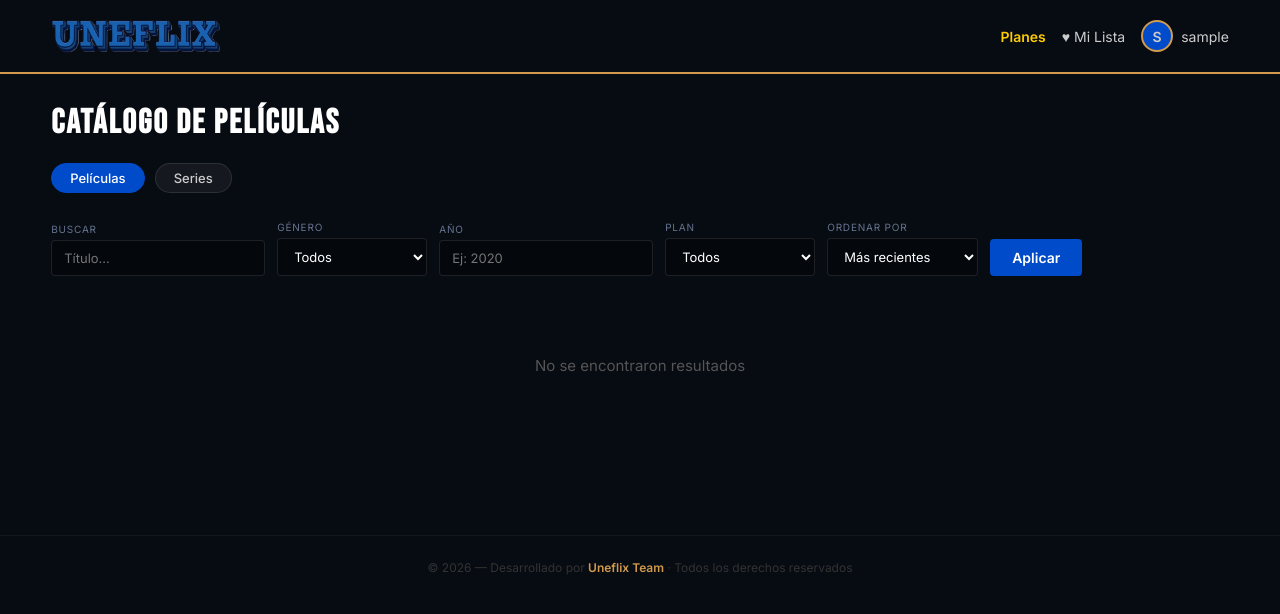
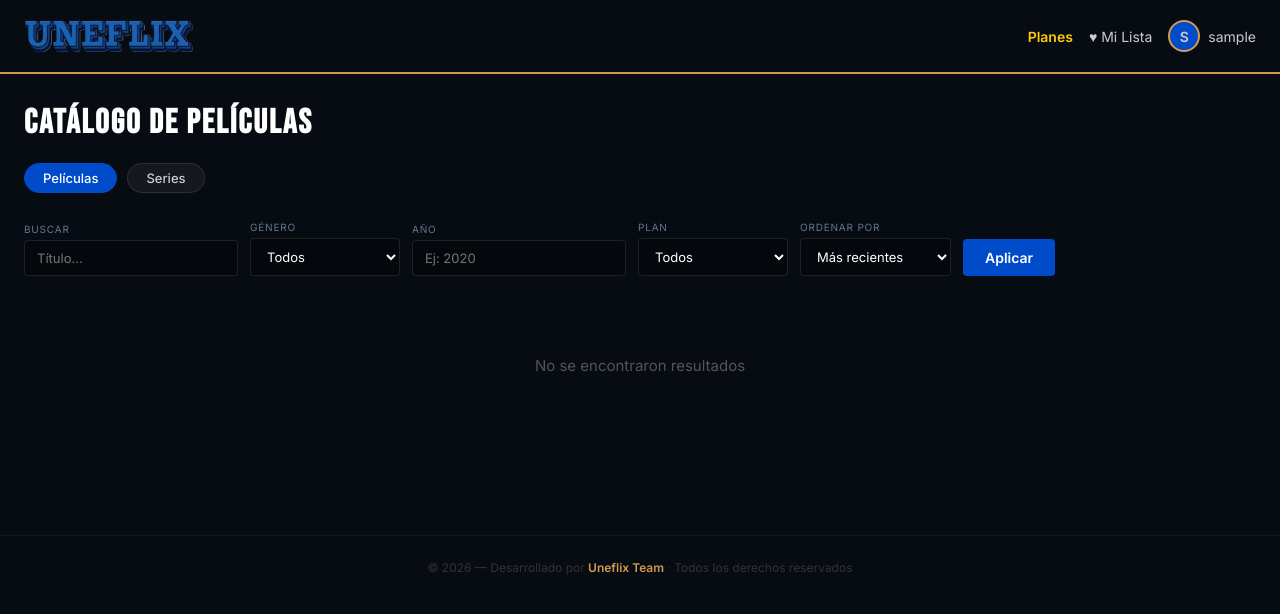
Before and after one commit to carlosalsa-py/uneflix2, a Django app: page /catalogo/movie/ in a window 1280 px wide. Shown: the top 614 px of the page. Run offline with Django 5.2, Linux system fonts and the light colour scheme; the visitor is signed in with stand-in values (Sample User, id 1); data that the repository does not hold is empty; parts of the project's set-up code (start-up, migrations or seed data) failed here and were passed over.

Commit message:
style: centra el contenido con ancho maximo via --gutter
Todas las paginas full-width (home, catalogo, detail, membresias,
watchlist, perfil, player, episode_player) pasan de un padding lateral
fijo del 4% a una variable --gutter = max(24px, calc((100% - 1280px)/2)).

Efecto: en pantallas anchas el contenido queda topado a 1280px y
centrado; en pantallas chicas mantiene 24px de aire a los lados. Nav y
secciones se alinean a la misma columna. Las paginas de card centrada
(login, register, pago, perfil_editar, terms) ya lograban esto con su
max-width, no se tocan.

Co-Authored-By: Claude Opus 4.8 <noreply@anthropic.com>

```diff
--- a/movies/templates/movies/catalogo.html
+++ b/movies/templates/movies/catalogo.html
@@ -9,6 +9,7 @@
     <link href="https://fonts.googleapis.com/css2?family=Bebas+Neue&family=Inter:wght@300;400;500;600&display=swap" rel="stylesheet">
     <style>
         :root {
+            --gutter: max(24px, calc((100% - 1280px - 4cm) / 2));
             --bg-dark: #070b12;
             --card-bg: #101726;
             --unefa-blue: #004bca;
@@ -24,7 +25,7 @@
         nav {
             background: var(--bg-dark);
             border-bottom: 2px solid var(--unefa-bronze);
-            padding: 16px 4%;
+            padding: 16px var(--gutter);
             display: flex;
             justify-content: space-between;
             align-items: center;
@@ -36,11 +37,11 @@
         .nav-links a.active { color: var(--unefa-yellow); font-weight: 600; }
 
         /* HEADER DEL CATÁLOGO */
-        .catalog-header { padding: 28px 4% 8px; }
+        .catalog-header { padding: 28px var(--gutter) 8px; }
         .catalog-header h1 {
             font-family: 'Bebas Neue', sans-serif; font-size: 34px; letter-spacing: 2px;
         }
-        .catalog-tabs { display: flex; gap: 10px; padding: 12px 4% 0; }
+        .catalog-tabs { display: flex; gap: 10px; padding: 12px var(--gutter) 0; }
         .catalog-tabs a {
             text-decoration: none; font-size: 13px; font-weight: 500; color: #ccc;
             background: rgba(255,255,255,0.06); border: 1px solid rgba(255,255,255,0.1);
@@ -53,7 +54,7 @@
         /* FORM DE FILTROS */
         .filters {
             display: flex; flex-wrap: wrap; gap: 12px; align-items: flex-end;
-            padding: 20px 4%; margin-top: 8px;
+            padding: 20px var(--gutter); margin-top: 8px;
         }
         .filters .field { display: flex; flex-direction: column; gap: 5px; }
         .filters label {
@@ -74,8 +75,8 @@
         .filters .btn-apply:hover { background: var(--unefa-bronze); color: black; }
 
         /* GRID DE CARDS (mismas clases que home) */
-        .section-title { font-family: 'Bebas Neue', sans-serif; font-size: 22px; letter-spacing: 2px; padding: 0 4% 16px; color: #e5e5e5; }
-        .movies-grid { display: grid; grid-template-columns: repeat(auto-fill, minmax(160px, 1fr)); gap: 16px; padding: 0 4% 60px; }
+        .section-title { font-family: 'Bebas Neue', sans-serif; font-size: 22px; letter-spacing: 2px; padding: 0 var(--gutter) 16px; color: #e5e5e5; }
+        .movies-grid { display: grid; grid-template-columns: repeat(auto-fill, minmax(160px, 1fr)); gap: 16px; padding: 0 var(--gutter) 60px; }
         .movie-card { cursor: pointer; transition: transform 0.3s; position: relative; }
         .movie-card:hover { transform: scale(1.06); z-index: 10; }
         .movie-card img { width: 100%; aspect-ratio: 2/3; object-fit: cover; border-radius: 6px; box-shadow: 0 6px 20px rgba(0,0,0,0.6); display: block; }
--- a/movies/templates/movies/episode_player.html
+++ b/movies/templates/movies/episode_player.html
@@ -9,6 +9,7 @@
     <link href="https://fonts.googleapis.com/css2?family=Bebas+Neue&family=Inter:wght@300;400;500;600&display=swap" rel="stylesheet">
     <style>
         :root {
+            --gutter: max(24px, calc((100% - 1280px - 4cm) / 2));
             --bg-dark: #070b12;
             --unefa-blue: #004bca;
             --unefa-bronze: #d19a4e;
@@ -27,7 +28,7 @@
 
         nav {
             background: rgba(7,11,18,0.95);
-            padding: 14px 4%;
+            padding: 14px var(--gutter);
             display: flex;
             align-items: center;
             gap: 20px;
@@ -70,7 +71,7 @@
             flex-direction: column;
             align-items: center;
             justify-content: center;
-            padding: 20px 4%;
+            padding: 20px var(--gutter);
         }
 
         .player-container {
--- a/movies/templates/movies/membresias.html
+++ b/movies/templates/movies/membresias.html
@@ -10,6 +10,7 @@
     <link href="https://fonts.googleapis.com/css2?family=Bebas+Neue&family=Inter:wght@300;400;500;600&display=swap" rel="stylesheet">
     <style>
         :root {
+            --gutter: max(24px, calc((100% - 1280px - 4cm) / 2));
             --bg-dark: #070b12;
             --unefa-blue: #004bca;
             --unefa-bronze: #d19a4e;
@@ -47,7 +48,7 @@
 
         nav {
             background: var(--bg-dark);
-            padding: 16px 4%;
+            padding: 16px var(--gutter);
             display: flex;
             justify-content: space-between;
             align-items: center;
@@ -61,7 +62,7 @@
             flex-direction: column;
             align-items: center;
             justify-content: center;
-            padding: 40px 4%;
+            padding: 40px var(--gutter);
         }
 
         .header-section { text-align: center; margin-bottom: 40px; }
--- a/movies/templates/movies/player.html
+++ b/movies/templates/movies/player.html
@@ -10,6 +10,7 @@
     <link href="https://fonts.googleapis.com/css2?family=Bebas+Neue&family=Inter:wght@300;400;500;600&display=swap" rel="stylesheet">
     <style>
         :root {
+            --gutter: max(24px, calc((100% - 1280px - 4cm) / 2));
             --bg-dark: #070b12;
             --unefa-blue: #004bca;
             --unefa-bronze: #d19a4e;
@@ -29,7 +30,7 @@
 
         nav {
             background: rgba(7, 11, 18, 0.95);
-            padding: 14px 4%;
+            padding: 14px var(--gutter);
             display: flex;
             align-items: center;
             justify-content: space-between;
@@ -84,7 +85,7 @@
             flex-direction: column;
             align-items: center;
             justify-content: center;
-            padding: 20px 4%;
+            padding: 20px var(--gutter);
         }
 
         .player-container {
--- a/movies/templates/movies/watchlist.html
+++ b/movies/templates/movies/watchlist.html
@@ -10,6 +10,7 @@
     <link href="https://fonts.googleapis.com/css2?family=Bebas+Neue&family=Inter:wght@300;400;500;600&display=swap" rel="stylesheet">
     <style>
         :root {
+            --gutter: max(24px, calc((100% - 1280px - 4cm) / 2));
             --bg-dark: #070b12;
             --unefa-blue: #004bca;
             --unefa-bronze: #d19a4e;
@@ -28,7 +29,7 @@
         nav {
             background: rgba(7, 11, 18, 0.9);
             backdrop-filter: blur(8px);
-            padding: 16px 4%;
+            padding: 16px var(--gutter);
             display: flex;
             justify-content: space-between;
             align-items: center;
@@ -60,7 +61,7 @@
         .nav-links a { color: #ccc; text-decoration: none; font-size: 14px; transition: color 0.2s; }
         .nav-links a:hover { color: var(--unefa-bronze); }
 
-        .content { padding: 120px 4% 60px; }
+        .content { padding: 120px var(--gutter) 60px; }
 
         h1 {
             font-family: 'Bebas Neue', sans-serif;
--- a/users/templates/users/perfil.html
+++ b/users/templates/users/perfil.html
@@ -9,6 +9,7 @@
     <link href="https://fonts.googleapis.com/css2?family=Bebas+Neue&family=Inter:wght@300;400;500;600&display=swap" rel="stylesheet">
     <style>
         :root {
+            --gutter: max(24px, calc((100% - 1280px - 4cm) / 2));
             --bg-dark: #070b12;
             --unefa-blue: #004bca;
             --unefa-bronze: #d19a4e;
@@ -44,7 +45,7 @@
         nav {
             background: var(--bg-dark);
             border-bottom: 2px solid var(--unefa-bronze);
-            padding: 16px 4%;
+            padding: 16px var(--gutter);
             display: flex;
             justify-content: space-between;
             align-items: center;
```
Also changed, not shown: movies/templates/movies/detail.html (+4 -3 lines), movies/templates/movies/home.html (+6 -5 lines).
